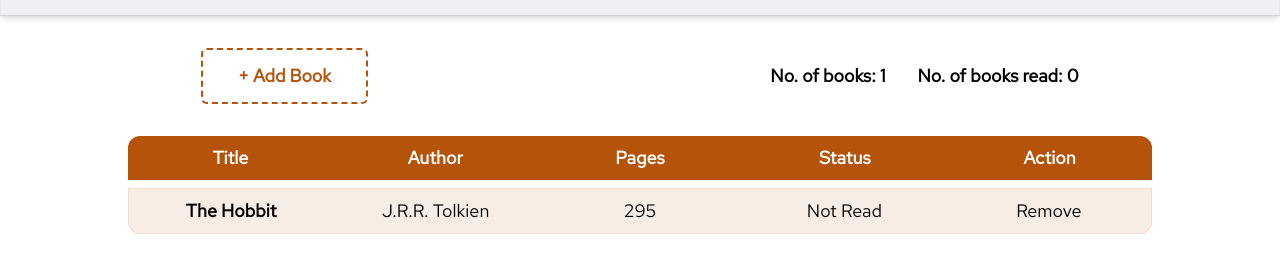
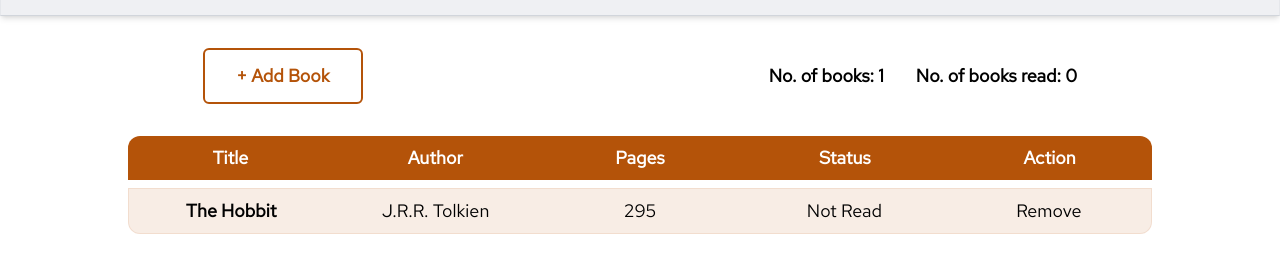
Before and after one commit to mell62/library, a website: page index.html in a window 1280 px wide. Shown: the part 103-376 px from the top of the page. Drawn offline with nearby package versions, Linux system fonts and the light colour scheme.

Commit message:
Style the add book button

```diff
--- a/index.html
+++ b/index.html
@@ -29,7 +29,7 @@
     >
       <div class="flex justify-center">
         <button
-          class="add-btn border-2 border-dashed border-amber-700 text-amber-700 p-3 rounded-md w-[calc(3vw+8rem)] hover:bg-amber-700 hover:text-white transition-colors duration-200"
+          class="add-btn border-2 border-amber-700 text-amber-700 p-3 rounded-md w-40 bg-gradient-to-r from-amber-700 from-50% to-white to-50% bg-[length:200%_100%] bg-right-bottom hover:bg-left-bottom hover:text-white transition-all ease-in-out duration-300"
         >
           + Add Book
         </button>
```
Also changed, not shown: css/output.css.
